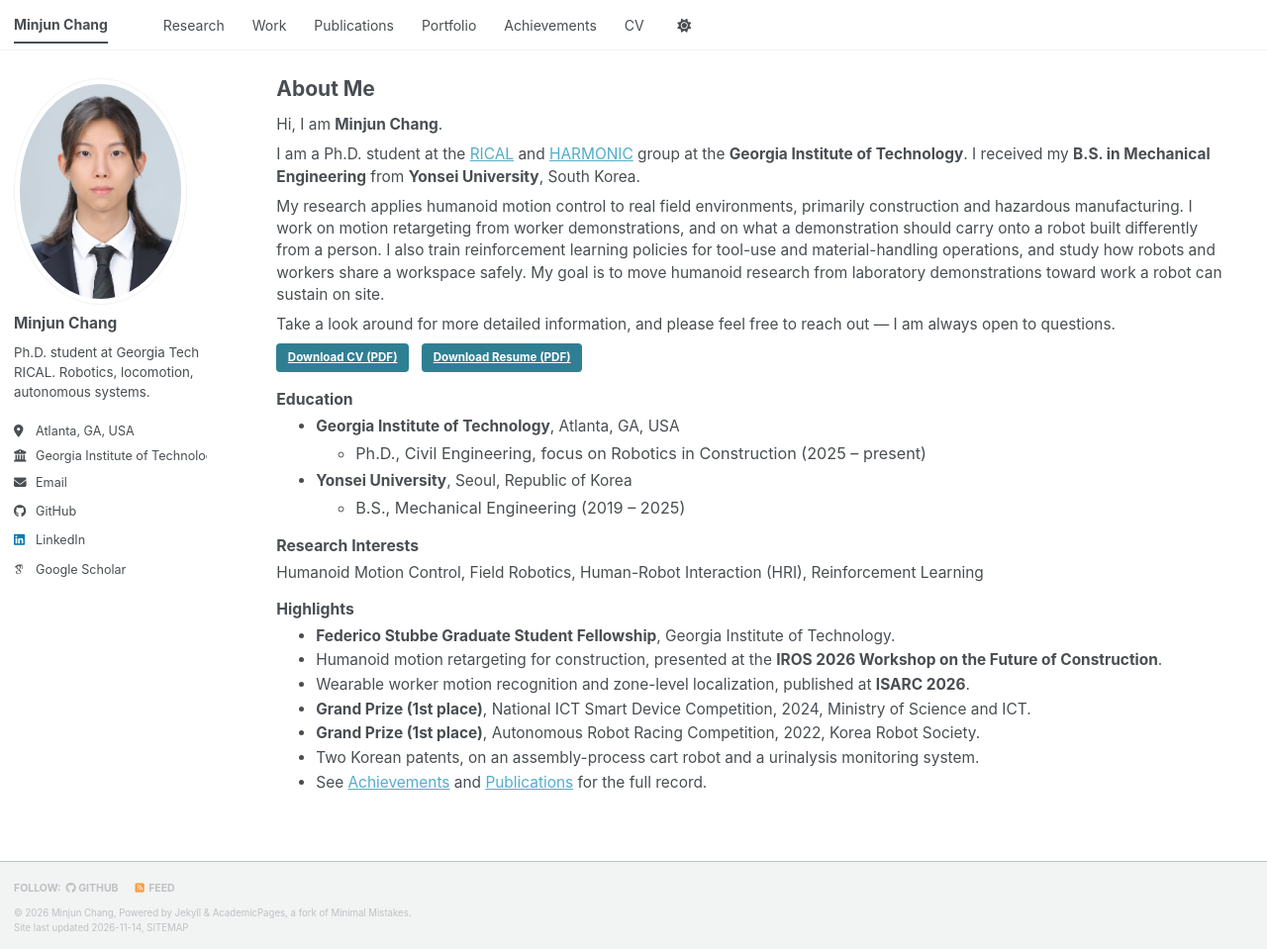
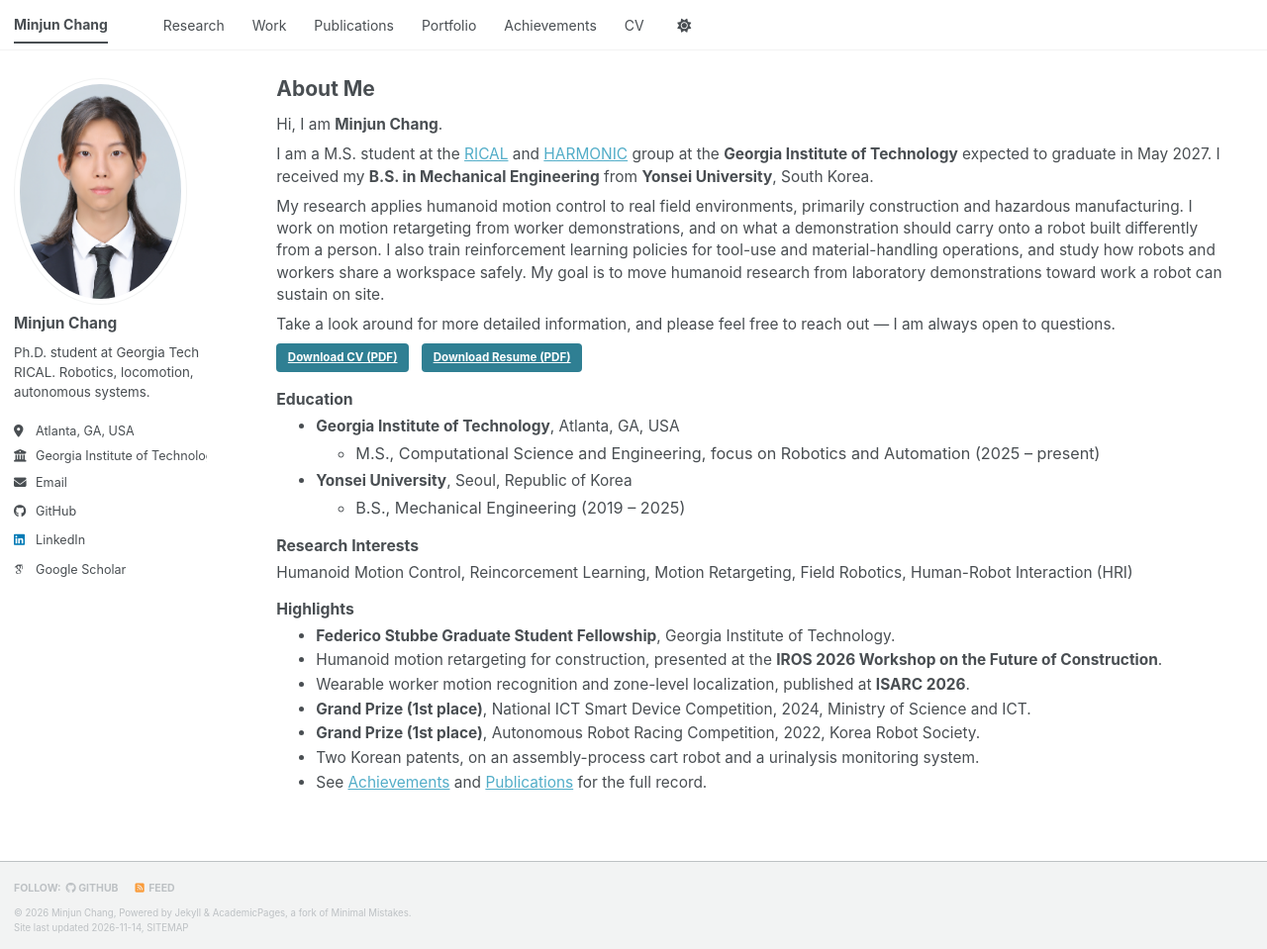
Before and after one commit to wkdalswns0427/wkdalswns0427.github.io, a Jekyll site: the page built from _pages/about.md, in a window 1280 px wide and 959 px high. Shown: the whole window at 99% size. Built offline with Jekyll 4.4.1, drawn with Linux system fonts in a browser that asks for light colours; some web fonts are replaced; a script bundle is joined from its source files by our own code; library files that are not in the unit come from our copies.

Commit message:
update status

```diff
--- a/_pages/about.md
+++ b/_pages/about.md
@@ -9,7 +9,7 @@ redirect_from:
 
 Hi, I am **Minjun Chang**.
 
-I am a Ph.D. student at the [RICAL](https://rical.ce.gatech.edu/) and [HARMONIC](https://harmoniclab.ce.gatech.edu/) group at the **Georgia Institute of Technology**. I received my **B.S. in Mechanical Engineering** from **Yonsei University**, South Korea.
+I am a M.S. student at the [RICAL](https://rical.ce.gatech.edu/) and [HARMONIC](https://harmoniclab.ce.gatech.edu/) group at the **Georgia Institute of Technology** expected to graduate in May 2027. I received my **B.S. in Mechanical Engineering** from **Yonsei University**, South Korea.
 
 My research applies humanoid motion control to real field environments, primarily construction and hazardous manufacturing. I work on motion retargeting from worker demonstrations, and on what a demonstration should carry onto a robot built differently from a person. I also train reinforcement learning policies for tool-use and material-handling operations, and study how robots and workers share a workspace safely. My goal is to move humanoid research from laboratory demonstrations toward work a robot can sustain on site.
 
@@ -21,13 +21,13 @@ Take a look around for more detailed information, and please feel free to reach
 Education
 ======
 * **Georgia Institute of Technology**, Atlanta, GA, USA
-  * Ph.D., Civil Engineering, focus on Robotics in Construction (2025 -- present)
+  * M.S., Computational Science and Engineering, focus on Robotics and Automation (2025 -- present)
 * **Yonsei University**, Seoul, Republic of Korea
   * B.S., Mechanical Engineering (2019 -- 2025)
 
 Research Interests
 ======
-Humanoid Motion Control, Field Robotics, Human-Robot Interaction (HRI), Reinforcement Learning
+Humanoid Motion Control, Reincorcement Learning, Motion Retargeting, Field Robotics, Human-Robot Interaction (HRI)
 
 Highlights
 ======
```
Also changed, not shown: 2 other files.
